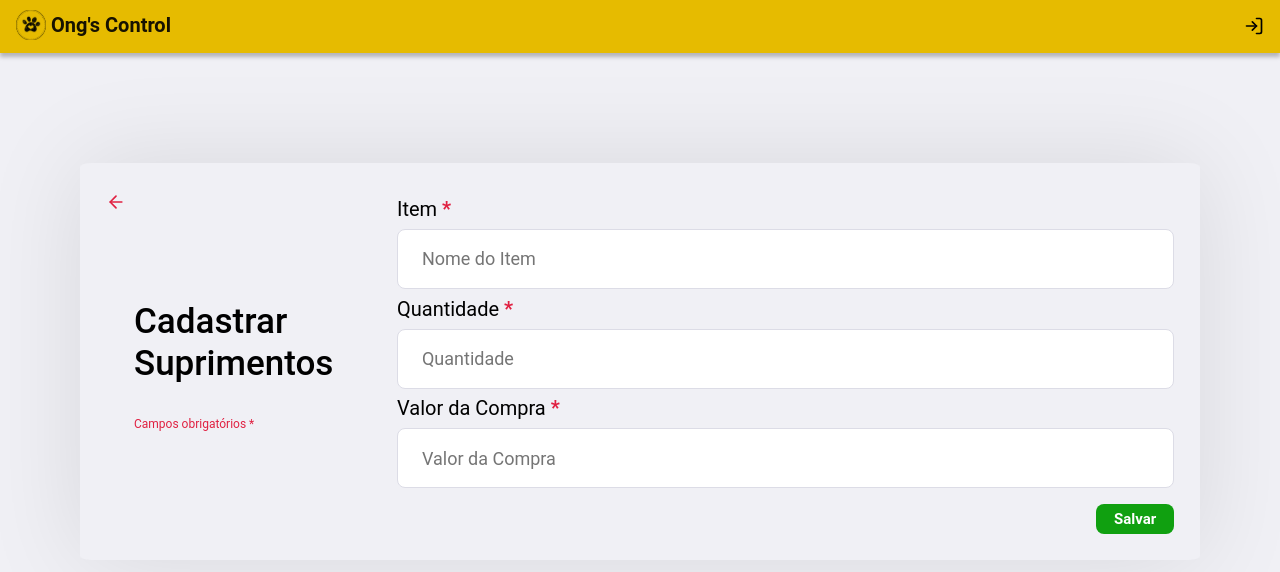
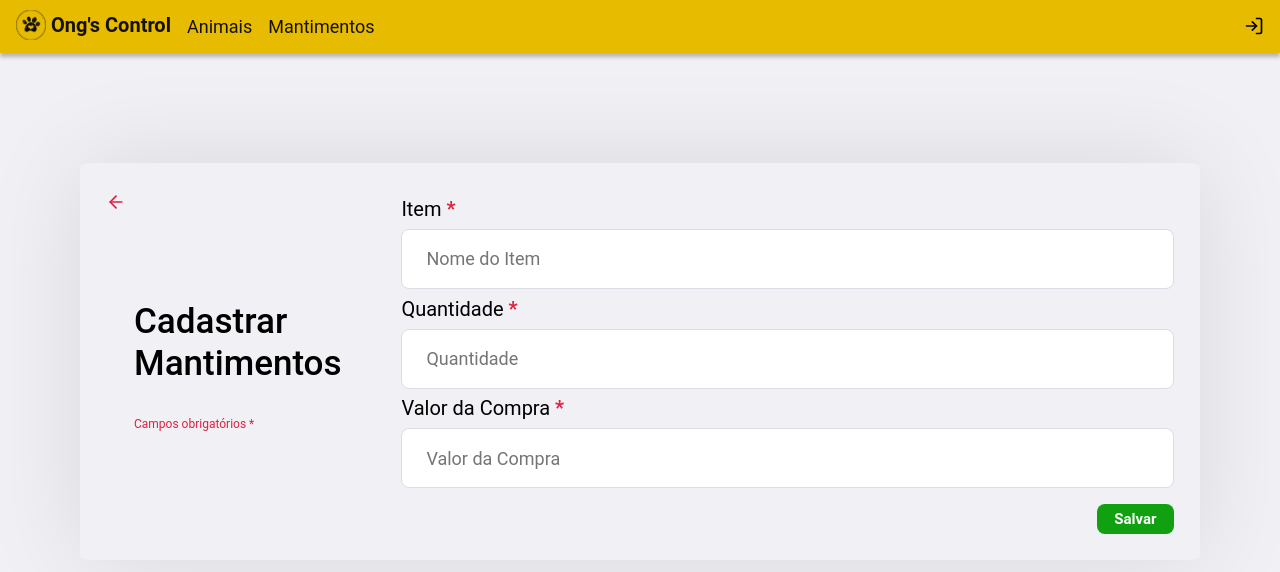
Before and after one commit to stella-celentano/ongs-app, a React (Create React App) app: page /register-supplies in a window 1280 px wide. Shown: the top 572 px of the page. Built offline with nearby package versions, Linux system fonts and the light colour scheme.

Commit message:
Header Admin

```diff
--- /dev/null
+++ b/src/components/HeaderAdmin.js
@@ -0,0 +1,44 @@
+import React from 'react';
+import { Navbar } from 'react-bootstrap';
+import { Link } from 'react-router-dom';
+import { FiLogIn } from 'react-icons/fi';
+
+import logoImg from './../assets/logo.svg';
+
+import './../styles/components/headerAdmin.css'
+
+function Header() {
+
+    const userName = localStorage.getItem('userName');
+
+    return (
+        <Navbar bsclass="navbar" >
+            <Navbar.Brand href="/">
+                <img
+                    alt=""
+                    src={logoImg}
+                    width="30"
+                    height="30"
+                    className="d-inline-block align-top"
+                />{' '}
+                <b>Ong's Control</b>
+            </Navbar.Brand>
+            <Navbar.Brand className="textLink" href="/register-animal">
+                Animais
+            </Navbar.Brand>
+            <Navbar.Brand className="textLink" href="/register-supplies">
+                Mantimentos
+            </Navbar.Brand>
+            <Navbar.Collapse className="justify-content-end">
+                <Navbar.Text className="user">
+                    <b>{userName}</b> {''}
+                    <Link to="/">
+                        <FiLogIn size={20} color="black"></FiLogIn>
+                    </Link>
+                </Navbar.Text>
+            </Navbar.Collapse>
+        </Navbar>
+    );
+}
+
+export default Header;
--- a/src/pages/RegisterAnimal.js
+++ b/src/pages/RegisterAnimal.js
@@ -2,14 +2,14 @@ import React from 'react';
 import { Link } from 'react-router-dom';
 import { FiArrowLeft } from 'react-icons/fi'
 
-import Header from './../components/Header';
+import HeaderAdmin from './../components/HeaderAdmin';
 
 import '../styles/pages/registerAnimal.css';
 
 export default function RegisterAnimal() {
     return (
         <div>
-            <Header />
+            <HeaderAdmin />
             <div className="register-animal-container">
                 <div className="content">
                     <Link className="back-link" to="/">
--- a/src/pages/RegisterSupplies.js
+++ b/src/pages/RegisterSupplies.js
@@ -4,7 +4,7 @@ import { FiArrowLeft } from 'react-icons/fi'
 
 import api from './../services/api';
 
-import Header from './../components/Header';
+import HeaderAdmin from './../components/HeaderAdmin';
 
 import '../styles/pages/registerSupplies.css';
 
@@ -41,7 +41,7 @@ export default function RegisterSupplies() {
 
     return (
         <div>
-            <Header />
+            <HeaderAdmin />
             <div className="register-supplies-container">
                 <div className="content">
                     <Link className="back-link" to="/">
@@ -51,7 +51,7 @@ export default function RegisterSupplies() {
                         <tbody>
                             <tr>
                                 <td>
-                                    <h1>Cadastrar Suprimentos</h1>
+                                    <h1>Cadastrar Mantimentos</h1>
                                 </td>
                             </tr>
                             <tr>
--- /dev/null
+++ b/src/styles/components/headerAdmin.css
@@ -0,0 +1,12 @@
+.navbar {
+    background-color: #e6bb00;
+    box-shadow: 0px 4px 4px rgba(0, 0, 0, 0.25);
+}
+
+.align-top {
+    margin-top: -2%;
+}
+
+.navbar .textLink {
+    font-size: 18px;
+}
--- a/src/styles/pages/registerSupplies.css
+++ b/src/styles/pages/registerSupplies.css
@@ -19,8 +19,6 @@
     display: flex;
     justify-content: space-between;
     align-items: center;
-
-
 }
 
 .register-supplies-container .content section {
```
